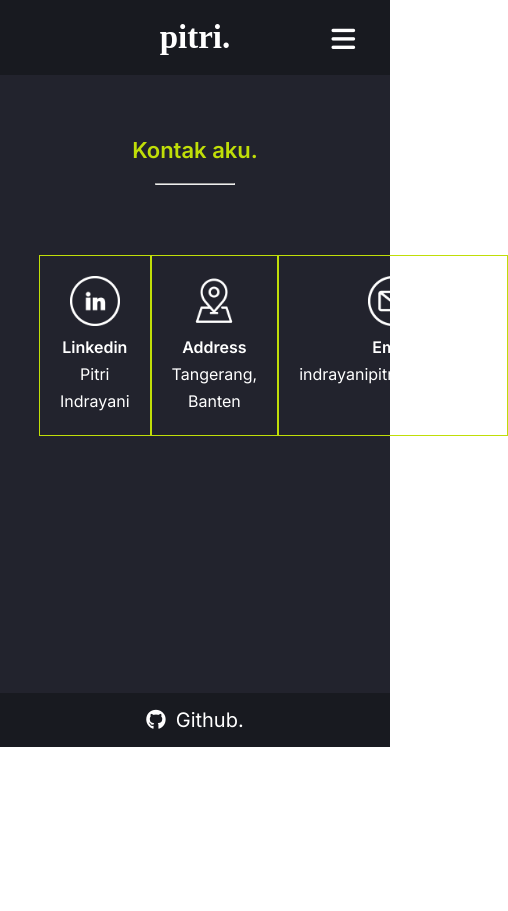
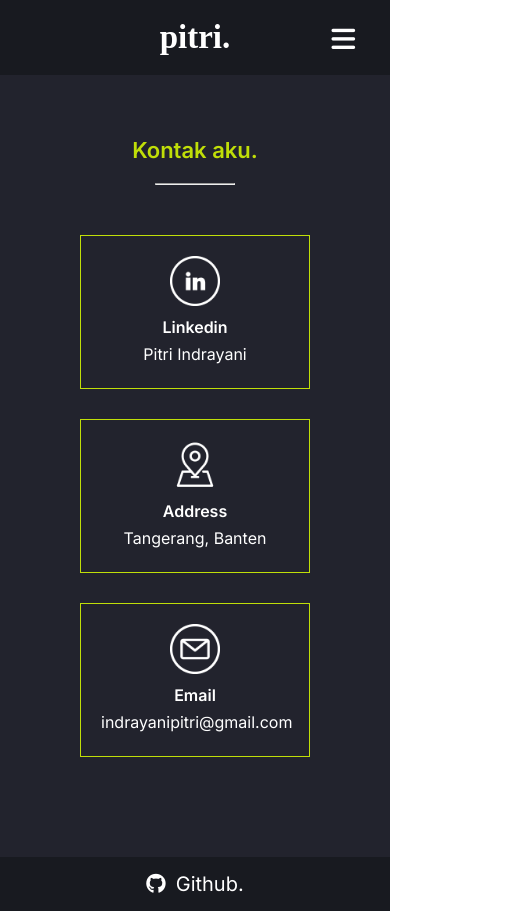
Before and after one commit to indrayanipitri/my-porto, a React (Create React App) app: page /contact in a window 390 px wide. Shown: the whole page, 508 px wide, since content can reach past the window. Before the commit the page ends 844 px from the top, so only its background shows below. Built offline with nearby package versions, Linux system fonts and the light colour scheme; the HTML template or start-up script is replaced by a standard one; a web font is replaced by a local one.

Commit message:
responsive contact

```diff
--- a/src/App.css
+++ b/src/App.css
@@ -362,7 +362,6 @@ figcaption {
   /* about resume contact */
 
   .projects,
-
   .resume-me {
     padding: 40px 0;
   }
@@ -396,6 +395,24 @@ figcaption {
     line-height: 28px;
   }
 
+}
+@media screen and (max-width: 880px) {
+  .kontak {
+    height: auto;
+  }
+
+  .kontak .container {
+    padding: 50px 0 20px;
+  }
+
+  .kontak .flex-row {
+    display: block;
+  }
+
+  .kontak .card {
+    margin: 0 auto 30px;
+
+  }
 }
 
 /* Mobile Version */
```
